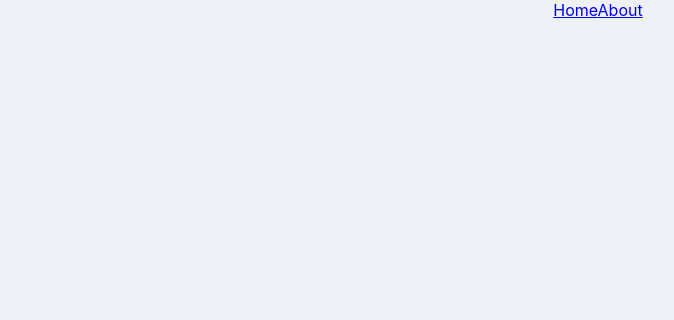
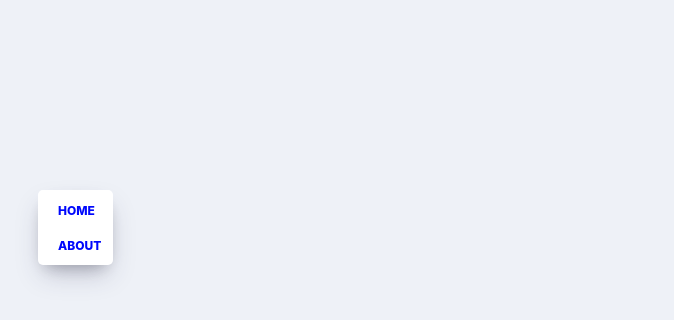
Before and after one commit to move-geun/movie_app_2021, a React (Create React App) app: page /#/movie/1 in a window 1280 px wide. Shown: the top 320 px of the page, without its empty margins (42-716 px from the left). Built offline with nearby package versions, Linux system fonts and the light colour scheme.

Commit message:
아마 css 마지막

```diff
--- a/src/components/Movie.js
+++ b/src/components/Movie.js
@@ -23,7 +23,7 @@ function Movie({ id, year, title, summary, poster, genres }) {
               </li>
             ))}
           </ul>
-          <div className="movie__summary">{summary.slice(0, 180)}...</div>
+          <div className="movie__summary">{summary.slice(0, 140)}...</div>
         </div>
       </div>
     </Link>
--- a/src/components/Navigation.css
+++ b/src/components/Navigation.css
@@ -0,0 +1,27 @@
+.nav {
+  width: 75px;
+  height: 75px;
+  background-color: white;
+  display: flex;
+  flex-direction: column;
+  justify-content: center;
+  box-shadow: 0 13px 27px -5px rgba(50, 50, 93, 0.25),
+    0 8px 16px -8px rgba(0, 0, 0, 0.3), 0 -6px 16px -6px rgba(0, 0, 0, 0.025);
+  border-radius: 5px;
+  padding: 20px;
+  position: fixed;
+  left: 80px;
+  top: 190px;
+}
+.nav a {
+  text-decoration: none;
+  color: #0008fc;
+  text-transform: uppercase;
+  font-size: 12px;
+  text-align: center;
+  font-weight: 800;
+}
+
+.nav a:not(:last-child) {
+  margin-bottom: 20px;
+}
--- a/src/components/movie.css
+++ b/src/components/movie.css
@@ -28,6 +28,8 @@
   left: 230px;
   top: 30px;
   box-sizing: border-box;
+  text-decoration: none;
+  color: black;
 }
 
 .movie__year {
@@ -58,7 +60,7 @@
 
 .movie__summary {
   margin-left: 10px;
-  font-size: 20px;
+  font-size: 15px;
   font-weight: 600;
   opacity: 0.7;
 }
--- a/src/routes/About.js
+++ b/src/routes/About.js
@@ -1,8 +1,28 @@
 import React from "react";
+import "./about.css";
 
-function about(props) {
-  console.log(props);
-  return <span>About Pages</span>;
+function about() {
+  return (
+    <div className="headContainer">
+      <span>이 페이지는 왜 있는건지 모르겠습니다. 우하하</span>
+      <span>고기에 소주 먹고 싶네요.</span>
+      <span>About 페이진데 디테일 페이지도 아니구</span>
+      <span>약간 크레딧 적고 그러는 곳인가</span>
+      <span>크레딧처럼 만들어보겠습니다.</span>
+      <span>제작자 : 이동근</span>
+      <span>제작 기간 : 이틀</span>
+      <span>제작 소감 : 아 ~ 예. 고기 먹고싶다</span>
+      <span>제작에 도움을 주신 분들 </span>
+      <span>엄마는 마덜</span>
+      <span>아빠는 빠덜</span>
+      <span>동생은 패자</span>
+      <span>라피아노 사장님</span>
+      <span>술 마셔준 영일</span>
+      <span>그리고 끝까지 포기하지 않은 나</span>
+      <span>대견하다 대견해</span>
+      <span>그럼 이만.</span>
+    </div>
+  );
 }
 
 export default about;
--- a/src/routes/Detail.js
+++ b/src/routes/Detail.js
@@ -1,4 +1,5 @@
 import React from "react";
+import "./detail.css";
 
 class Detail extends React.Component {
   componentDidMount() {
@@ -9,8 +10,25 @@ class Detail extends React.Component {
   }
   render() {
     const { location } = this.props;
+    const base = location.state;
     if (location.state) {
-      return <span>{location.state.title}</span>;
+      return (
+        <div className="movied">
+          <img className="movied__poster" src={base.poster} alt={base.title} />
+          <div className="movied__data">
+            <div className="movied__title">{base.title}</div>
+            <div className="movied__year">{base.year}</div>
+            <ul className="movied__genres">
+              {base.genres.map((genre, index) => (
+                <li key={index} className="genres__genre">
+                  {genre}
+                </li>
+              ))}
+            </ul>
+            <div className="movied__summary">{base.summary}...</div>
+          </div>
+        </div>
+      );
     } else {
       return null;
     }
--- a/src/routes/Home.css
+++ b/src/routes/Home.css
@@ -3,12 +3,12 @@
 }
 
 body {
-  margin: 0;
+  margin: 0px 120px;
   padding: 0;
   font-family: -apple-system, BlinkMacSystemFont, "Segoe UI", Roboto, Oxygen,
     Ubuntu, Cantarell, "Open Sans", "Helvetica Neue", sans-serif;
   background-color: #eef1f7;
-  height: 100%;
+  height: 100vh;
   display: flex;
   flex-direction: column;
   align-items: center;
@@ -45,3 +45,7 @@ body {
   padding: 50px;
   justify-content: space-between;
 }
+
+.movies a {
+  text-decoration: none;
+}
--- /dev/null
+++ b/src/routes/about.css
@@ -0,0 +1,33 @@
+body {
+  height: 100vh;
+}
+
+@keyframes credit {
+  from {
+    opacity: 0;
+  }
+
+  to {
+    opacity: 1;
+  }
+}
+
+.headContainer {
+  width: 700px;
+  height: 100vh;
+  background-color: black;
+  display: flex;
+  flex-direction: column;
+  align-items: center;
+  justify-content: center;
+  box-shadow: 0 13px 27px -5px rgba(50, 50, 93, 0.25),
+    0 8px 16px -8px rgba(0, 0, 0, 0.3), 0 -6px 16px -6px rgba(0, 0, 0, 0.025);
+}
+
+.headContainer span {
+  color: whitesmoke;
+  font-size: 20px;
+  font-weight: bold;
+  margin-bottom: 15px;
+  animation: credit 5s ease-in-out forwards;
+}
--- /dev/null
+++ b/src/routes/detail.css
@@ -0,0 +1,76 @@
+* {
+  box-sizing: border-box;
+}
+@keyframes credit {
+  from {
+    opacity: 0;
+  }
+
+  to {
+    opacity: 1;
+  }
+}
+body {
+  display: flex;
+  justify-content: center;
+  align-items: center;
+}
+.movied {
+  display: flex;
+  justify-content: flex-start;
+  align-items: center;
+  width: 60vw;
+  min-width: 1200px;
+  position: relative;
+}
+
+.movied__poster {
+  width: 400px;
+  height: 600px;
+  margin-right: 30px;
+  box-shadow: 0 13px 27px -5px rgba(50, 50, 93, 0.25),
+    0 8px 16px -8px rgba(0, 0, 0, 0.3), 0 -6px 16px -6px rgba(0, 0, 0, 0.025);
+}
+
+.movied__data {
+  box-sizing: content-box;
+  display: flex;
+  flex-direction: column;
+  flex-wrap: wrap;
+  animation: credit 2s ease-in-out forwards;
+}
+
+.movied__title {
+  font-size: 30px;
+  font-weight: bold;
+  position: absolute;
+  top: 0;
+}
+
+.movied__year {
+  font-size: 20px;
+  font-weight: bold;
+  opacity: 0.8;
+  margin-top: 50px;
+}
+
+.movied__genres {
+  list-style: none;
+  display: flex;
+  flex-direction: row;
+  padding: 0;
+}
+
+.movied__genres li {
+  margin-right: 10px;
+  font-size: 20px;
+  font-weight: bold;
+  opacity: 0.8;
+}
+
+.movied__summary {
+  font-size: 25px;
+  opacity: 0.8;
+  font-weight: 500;
+  margin: 20px 0px;
+}
```
